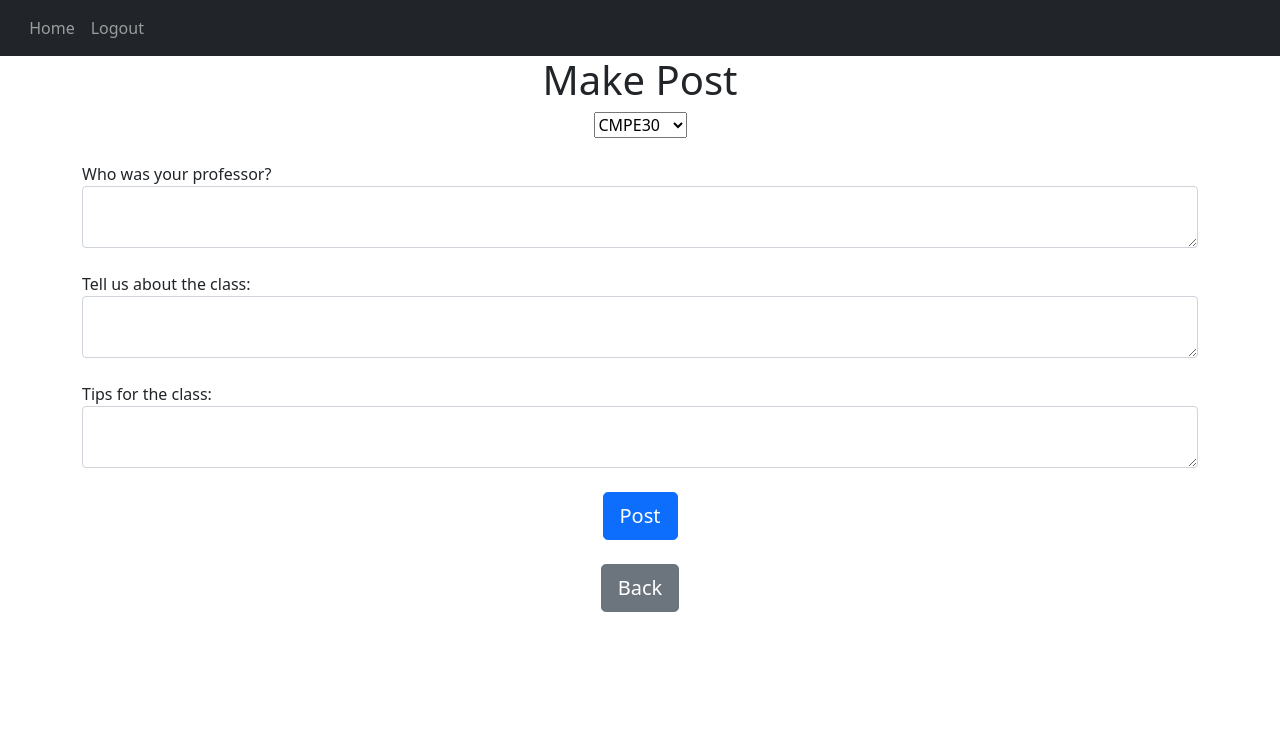
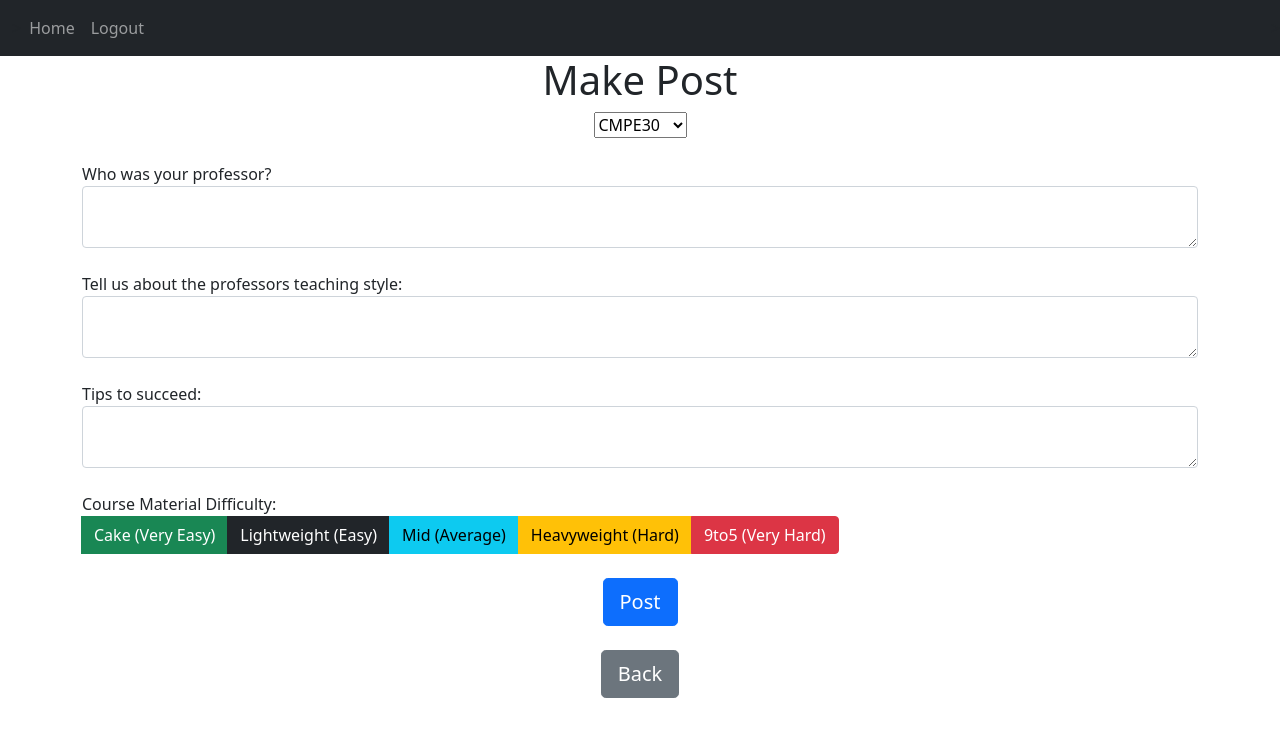
Before and after one commit to mei-sean/131_project, a Flask app: page /create-post in a window 1280 px wide. Shown: the top 737 px of the page. Run offline with Flask 2, Linux system fonts and the light colour scheme; a user stored in the database is signed in.

Commit message:
Started on buttons and reorganized post contents
buttons are dummy buttons for now, need to somehow implement them to hold data

```diff
--- a/cmpe131_flask/website/models.py
+++ b/cmpe131_flask/website/models.py
@@ -16,7 +16,9 @@ class User(db.Model, UserMixin):
 class Post(db.Model):
     id = db.Column(db.Integer, primary_key=True)
     class_id = db.Column(db.Text, nullable=False)
+    prof = db.Column(db.Text, nullable=False)
     text = db.Column(db.Text, nullable=False)
+    tips = db.Column(db.Text, nullable=False)
     date_created = db.Column(db.DateTime(timezone=True), default=func.now())
     author = db.Column(db.Integer, db.ForeignKey(
         'user.id', ondelete="CASCADE"), nullable=False)
--- a/cmpe131_flask/website/templates/create_post.html
+++ b/cmpe131_flask/website/templates/create_post.html
@@ -28,12 +28,24 @@
       <label>Who was your professor? </label>
       <textarea name="prof" id="prof" class="form-control"></textarea>
       <br />
-      <label>Tell us about the class: </label>
+      <label>Tell us about the professors teaching style: </label>
       <textarea name="text" id="text" class="form-control"></textarea>
       <br />
-      <label>Tips for the class: </label>
+      <label>Tips to succeed: </label>
       <textarea name="tips" id="tips" class="form-control"></textarea>
       <br />
+      <label>Course Material Difficulty: </label>
+      <div class="btn-toolbar" role="toolbar" aria-label="Toolbar with button groups">
+        <div class="btn-group mr-2" role="group" aria-label="First group">
+        <div difficulty=""></div>
+          <button type="button" difficulty = "Very Easy" class="btn btn-success">Cake (Very Easy)</button>
+          <button type="button" difficulty = "Easy" class="btn btn-dark">Lightweight (Easy)</button>
+          <button type="button" difficulty = "Average" class="btn btn-info">Mid (Average)</button>
+          <button type="button" difficulty = "Hard" class="btn btn-warning">Heavyweight (Hard)</button>
+          <button type="button" difficulty = "Very Hard" class="btn btn-danger">9to5 (Very Hard)</button>
+        </div>
+      </div>
+      <br/>
       <div align="center">
         <button type="submit" class="btn btn-lg btn-primary">Post</button>
       </div>
--- a/cmpe131_flask/website/templates/posts.html
+++ b/cmpe131_flask/website/templates/posts.html
@@ -1,5 +1,5 @@
 {% extends "posts_div.html" %}
 {% block title %}{{class_id}} Posts{% endblock%}
-{% block header %} {{class_id}} posts {% endblock %}
+{% block header %} {{class_id}}{% endblock %}
 {% block footer %}
 {% endblock %}
--- a/cmpe131_flask/website/templates/posts_div.html
+++ b/cmpe131_flask/website/templates/posts_div.html
@@ -22,7 +22,12 @@
           {% endif %}
         </div>
         <div class="card-body">
+          <h3 class="text-primary"><strong>{{post.prof}}</strong></h3>
+          <label><i><small>Class Experience:</small></i></label>
           <div class="card-text">{{post.text}}</div>
+          <br />
+          <label><i><small>Tips for this Class:</small></i></label>
+          <div class="card-text">{{post.tips}}</div>
           <br />
           <div class="collapse" id="comments-{{post.id}}">
             <div class="card">
--- a/cmpe131_flask/website/views.py
+++ b/cmpe131_flask/website/views.py
@@ -18,13 +18,18 @@ def home():
 def create_post():
     if request.method == "POST":
         text = request.form.get('text')
+        prof = request.form.get('prof')
+        tips = request.form.get('tips')
         class_id = request.form.get('class_id')
         print(class_id)
-
-        if not text:
-            flash('Post cannot be empty', category='error')
+        if not prof:
+            flash('Professor name cannot be NULL', category='error')
+        elif not text:
+            flash('Text box cannot be empty', category='error')
+        elif not tips:
+            flash('Tips box cannot be empty', category='error')
         else:
-            post = Post(text=text, author=current_user.id, class_id=class_id)
+            post = Post(text=text, author=current_user.id, class_id=class_id, prof=prof, tips=tips)
             db.session.add(post)
             db.session.commit()
             flash('Post created!', category='success')
```
Also changed, not shown: cmpe131_flask/website/templates/home.html (+8 -9 lines), cmpe131_flask/website/database.db.
